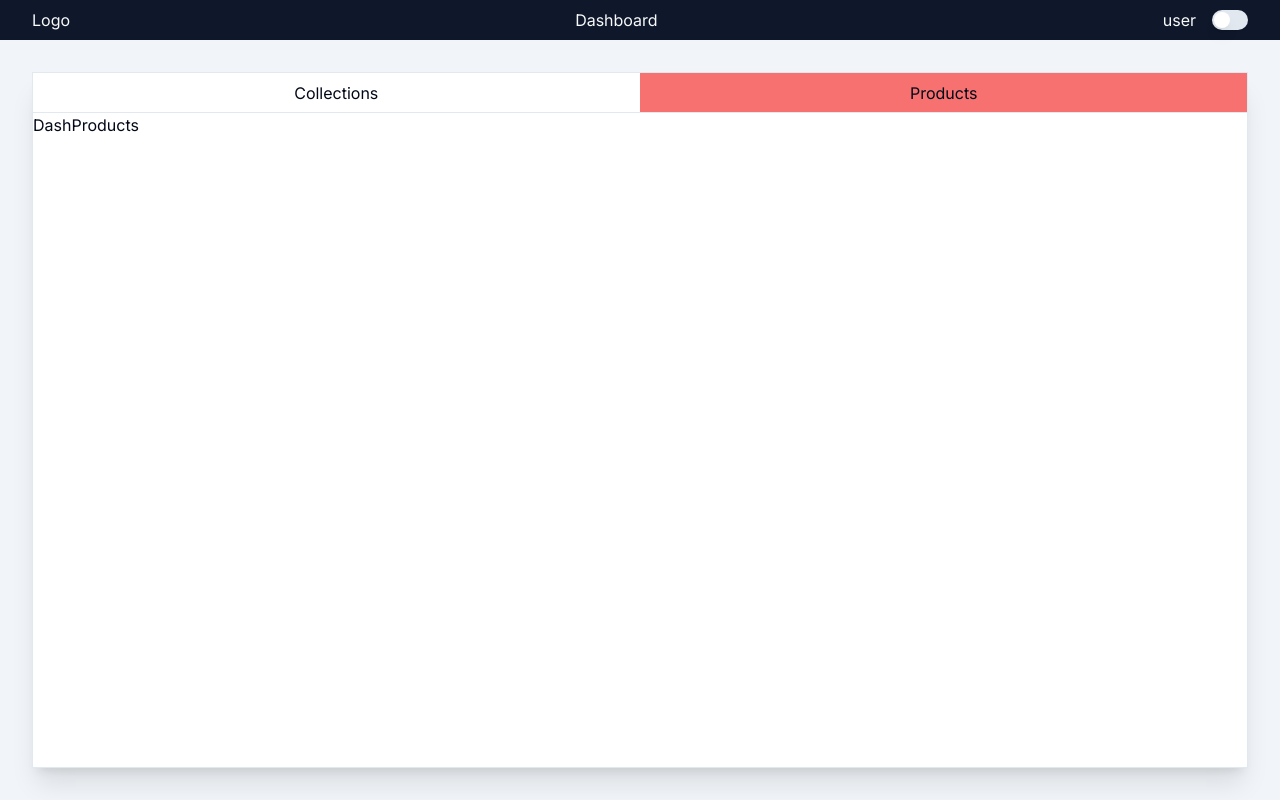
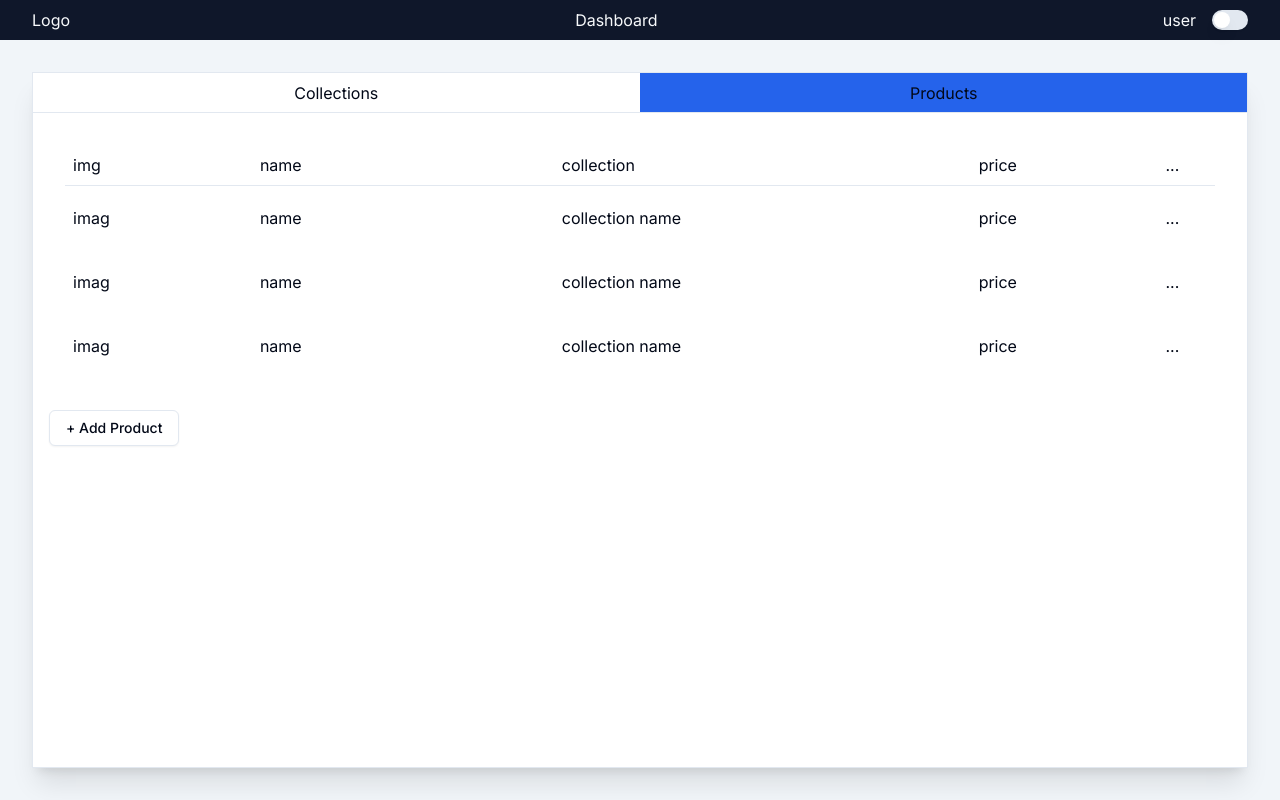
Before and after one commit to RyuzakiiL23/linkedin-project, a Next.js app: page /dashboard in a window 1280 px wide. Both pictures are taken after a click on the element "Products". Built offline with nearby package versions, Linux system fonts and the light colour scheme.

Commit message:
dashboard products

```diff
--- a/app/dashboard/_components/DashProducts.tsx
+++ b/app/dashboard/_components/DashProducts.tsx
@@ -1,7 +1,71 @@
-import React from 'react'
+import React, { useState } from "react";
+import ProductDialhg from "./Products/ProductDialog";
+import ProductDialog from "./Products/ProductDialog";
 
 export default function DashProducts() {
+  const [dialogOpen, setDialogOpen] = useState(false);
+  const products = [
+    {
+      _id: "1",
+      image: "imag",
+      name: "name",
+      description: "description",
+      collection: 'collection name',
+      delete: "delete",
+      price: "price",
+    },
+    {
+      _id: "2",
+      image: "imag",
+      name: "name",
+      description: "description",
+      collection: 'collection name',
+      delete: "delete",
+      price: "price",
+    },
+    {
+      _id: "3",
+      image: "imag",
+      name: "name",
+      description: "description",
+      collection: 'collection name',
+      delete: "delete",
+      price: "price",
+    },
+  ];
   return (
-    <div>DashProducts</div>
-  )
+    <div className="h-full m-8 ">
+      <div className="flex relative items-center justify-between border-b">
+        <div className="p-2 w-[10%]">img</div>
+        <div className="p-2 w-[20%]">name</div>
+        <div className="p-2 w-[30%]">collection</div>
+        <div className="p-2 w-[10%]">price</div>
+        <div className="p-2 w-[5%]">...</div>
+      </div>
+      {products ? (
+        products.map((item: any) => (
+          <div
+            key={item._id}
+            className="flex relative items-center justify-between h-16"
+          >
+            <div className="p-2 w-[10%]">
+              {item.image ? item.image : item.name}
+            </div>
+            <div className="p-2 w-[20%]">{item.name}</div>
+            <div className="p-2 w-[30%]">{item.collection}</div>
+            <div className="p-2 w-[10%]">{item.price}</div>
+            <div onClick={() => setDialogOpen(true)} className="p-2 w-[5%]">
+              <ProductDialog
+                product={item.name}
+                productId={item._id}
+                setDialogOpen={setDialogOpen}
+              />
+            </div>
+          </div>
+        ))
+      ) : (
+        <div>Loading</div>
+      )}
+    </div>
+  );
 }
--- a/app/dashboard/_components/DashboadContainer.tsx
+++ b/app/dashboard/_components/DashboadContainer.tsx
@@ -5,6 +5,7 @@ import { useState } from "react";
 import DashProducts from "./DashProducts";
 import DashCollections from "./DashCollections";
 import CreateCategory from "./Collections/CreateCategory";
+import AddProductDialog from "./Products/AddProductDialog";
 
 export default function DashboadContainer() {
   const [active, setActive] = useState("collections");
@@ -27,7 +28,7 @@ export default function DashboadContainer() {
           Products
         </div>
         <div
-          className={`absolute h-full w-1/2 bg-red-400 duration-300 ease-out z-10`}
+          className={`absolute h-full w-1/2 bg-primary duration-300 ease-out z-10`}
           style={{
             transform: active === "collections" ? "translateX(0%)" : "translateX(100%)",
           }}
@@ -42,6 +43,7 @@ export default function DashboadContainer() {
         ) : (
           <div className="h-full  ">
             <DashProducts/>
+            <AddProductDialog setDialogOpen={setDialogOpen} />
           </div>
         )}
       </div>
--- a/app/dashboard/_components/Products/AddProductDialog.tsx
+++ b/app/dashboard/_components/Products/AddProductDialog.tsx
@@ -28,7 +28,7 @@ export default function AddProductDialog(props: any) {
             <DialogTitle>Add Your Product</DialogTitle>
           </DialogHeader>
           <div className="w-screen">
-            <ImageUploader setOpen={setOpen} />
+            {/* <ImageUploader setOpen={setOpen} /> */}
           </div>
         </DialogContent>
       </Dialog>
--- a/app/dashboard/_components/Products/ProductDialog.tsx
+++ b/app/dashboard/_components/Products/ProductDialog.tsx
@@ -1,7 +1,6 @@
 "use client";
 import React from "react";
 import { MdDelete } from "react-icons/md";
-import { LogOut } from "lucide-react";
 
 import {
   DropdownMenu,
@@ -11,8 +10,6 @@ import {
   DropdownMenuSeparator,
   DropdownMenuTrigger,
 } from "@/components/ui/dropdown-menu";
-import { deleteProduct } from "@/lib/actions/productActions";
-import { useToast } from "@/components/ui/use-toast";
 
 export default function ProductDialog(props: any) {
   return (
@@ -87,13 +84,13 @@ export default function ProductDialog(props: any) {
           </DropdownMenuItem>
         </Link> */}
         <DropdownMenuItem
-          onClick={async () => {
-            const res = await deleteProduct(props.productId);
-            if (res.message === "Product deleted successfully") {
-              props.setDialogOpen(false);
+          // onClick={async () => {
+          //   const res = await deleteProduct(props.productId);
+          //   if (res.message === "Product deleted successfully") {
+          //     props.setDialogOpen(false);
 
-            }
-          }}
+          //   }
+          // }}
           className="  text-red-700 hover:text-red-500 ease-in duration-150 font-bold"
         >
           <MdDelete className="mr-2 h-4 w-4" />
--- /dev/null
+++ b/components/ui/textarea.tsx
@@ -0,0 +1,24 @@
+import * as React from "react"
+
+import { cn } from "@/lib/utils"
+
+export interface TextareaProps
+  extends React.TextareaHTMLAttributes<HTMLTextAreaElement> {}
+
+const Textarea = React.forwardRef<HTMLTextAreaElement, TextareaProps>(
+  ({ className, ...props }, ref) => {
+    return (
+      <textarea
+        className={cn(
+          "flex min-h-[60px] w-full rounded-md border border-input bg-transparent px-3 py-2 text-sm shadow-sm placeholder:text-muted-foreground focus-visible:outline-none focus-visible:ring-1 focus-visible:ring-ring disabled:cursor-not-allowed disabled:opacity-50",
+          className
+        )}
+        ref={ref}
+        {...props}
+      />
+    )
+  }
+)
+Textarea.displayName = "Textarea"
+
+export { Textarea }
```
